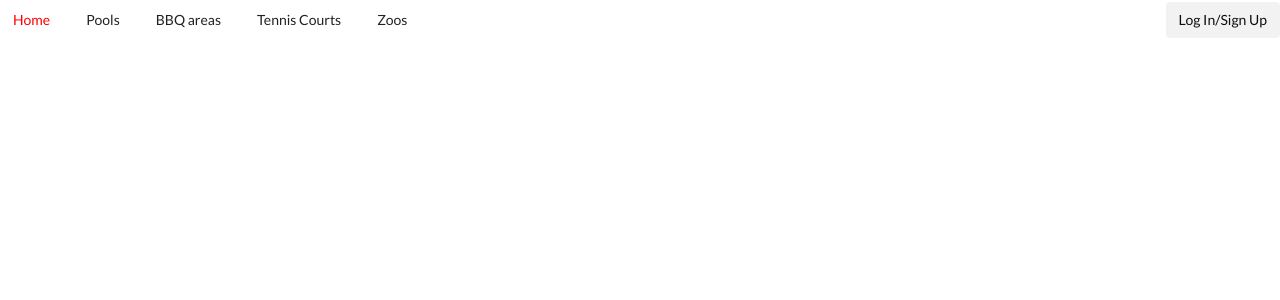
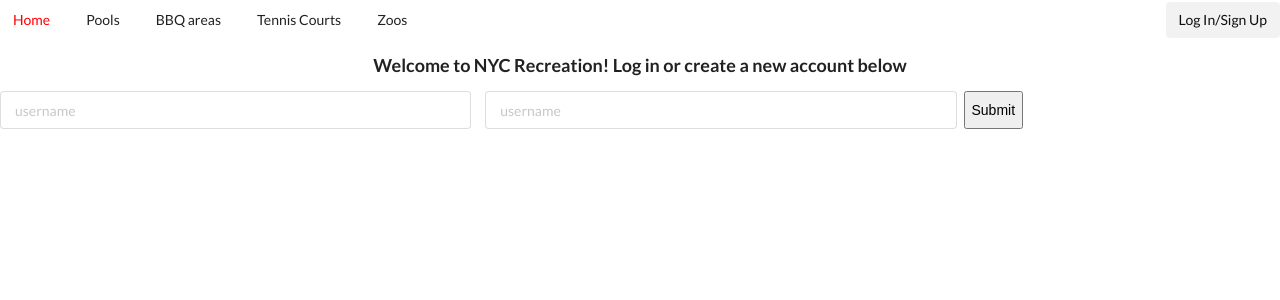
Before and after one commit to imletaconnoux/nyc-rec-frontend, a React (Create React App) app in the folder nyc-recreation/: page /login in a window 1280 px wide. Shown: the top 300 px of the page. Built offline with nearby package versions, Linux system fonts and the light colour scheme; no server answers.

Commit message:
created login form

```diff
--- a/nyc-recreation/src/App.js
+++ b/nyc-recreation/src/App.js
@@ -8,6 +8,7 @@
 import { Route, Link } from 'react-router-dom'
 import Nav from './components/Nav.js'
 import WeatherContainer from './components/WeatherContainer.js'
+import UserContainer from './components/user/UserContainer.js'
 
 class App extends Component {
   render() {
@@ -19,6 +20,7 @@
         <TennisContainer/>
         <ZooContainer/>
         <Route exact path="/" component={WeatherContainer}/>
+        <UserContainer />
       </div>
     );
   }
--- a/nyc-recreation/src/components/Nav.js
+++ b/nyc-recreation/src/components/Nav.js
@@ -14,7 +14,7 @@
           <NavLink activeClassName="active" className="item" to="/bbqs">BBQ areas</NavLink>
           <NavLink activeClassName="active" className="item" to="/tennis">Tennis Courts</NavLink>
           <NavLink activeClassName="active" className="item" to="/zoos">Zoos</NavLink>
-          <NavLink activeClassName="active" className="right item" to="/">Log In/Sign Up</NavLink>
+          <NavLink activeClassName="active" className="right item" to="/login">Log In/Sign Up</NavLink>
         </div>
       )
     }
--- /dev/null
+++ b/nyc-recreation/src/components/user/LoginForm.js
@@ -0,0 +1,55 @@
+import React from 'react'
+
+class LoginForm extends React.Component{
+
+  constructor(){
+    super()
+
+    this.state = {
+      usernameInput: "",
+      passwordInput: ""
+    }
+  }
+
+  handleSubmit = () => {
+    if (this.state.usernameInput !== "" && this.state.passwordInput !== ""){
+      const user = { username: this.state.usernameInput, password: this.state.passwordInput }
+      this.props.handleLoginSubmit(user)
+    }
+  }
+
+handleUsernameChange = (event) => {
+  this.setState({
+    usernameInput: event.target.value
+  })
+}
+
+handlePasswordChange = (event) => {
+  this.setState({
+    passwordInput: event.target.value
+  })
+}
+
+
+  render(){
+    return(
+      <div>
+       <h3>Welcome to NYC Recreation! Log in or create a new account below</h3>
+        <form onSubmit={this.handleSubmit} class="ui form">
+          <div class ="center fields">
+            <div class="six wide field">
+              <input type="text" value={this.state.usernameInput} onChange={this.handleUsernameChange} placeholder="username" />
+            </div>
+            <div class="six wide field">
+             <input type="text" value={this.state.passwordInput} onChange={this.handlePasswordChange} placeholder="username"/>
+            </div>
+            <input type="submit"/>
+          </div>
+        </form>
+      </div>
+    )
+
+  }
+}
+
+export default LoginForm
--- /dev/null
+++ b/nyc-recreation/src/components/user/UserContainer.js
@@ -0,0 +1,34 @@
+import React from 'react'
+import { Route } from 'react-router-dom'
+import LoginForm from './LoginForm.js'
+
+class UserContainer extends React.Component{
+
+  constructor(){
+
+    super()
+
+    this.state = {
+      username: "",
+      password: "",
+    }
+}
+
+  handleLoginSubmit = (user) => {
+    this.setState({
+      username: user.username,
+      password: user.password
+    })
+
+  }
+
+  render(){
+    return(
+      <div>
+        <Route exact path="/login" render={(props) => <LoginForm onSubmit={this.handleLoginSubmit}  {...props}/> }/>
+      </div>
+    )
+  }
+}
+
+export default UserContainer
```
